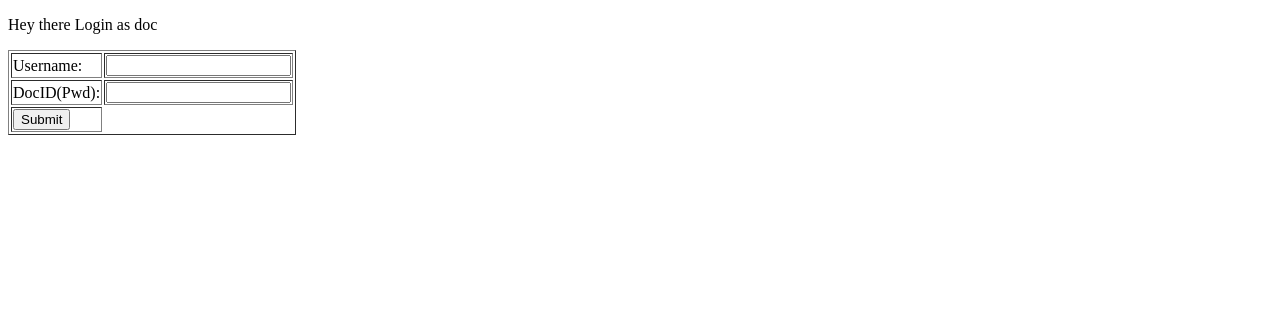
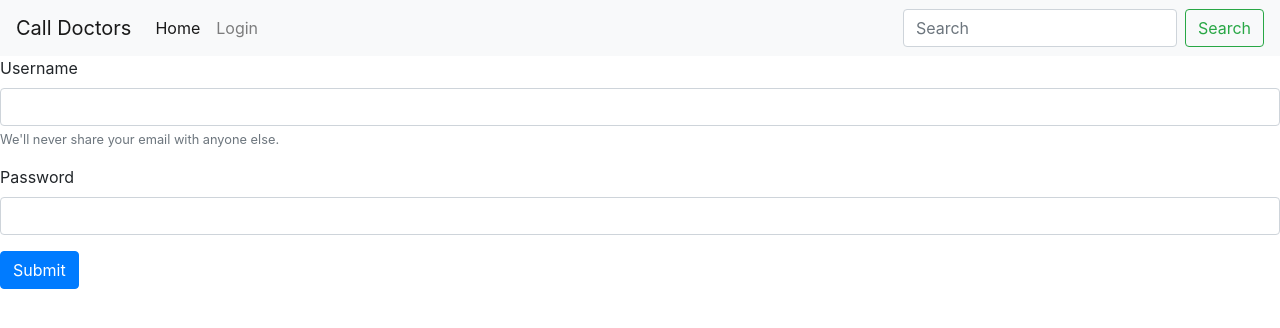
Before and after one commit to GaneshGunnala/webhook-msg, a Node server app: page /login_as_doctor in a window 1280 px wide. Shown: the top 328 px of the page. Run offline with Node 20, Linux system fonts and the light colour scheme.

Commit message:
New Changes Made

```diff
--- a/api/doctorpage.js
+++ b/api/doctorpage.js
@@ -1,20 +1,19 @@
-const express = require('express')
-const router = express.Router()
-const  app = express();
+const express = require("express");
+const router = express.Router();
+const app = express();
 
-var fs = require('fs');
+var fs = require("fs");
 
-var bodyParser = require('body-parser');
-var urlencodedParser = bodyParser.urlencoded({extended: false});
+var bodyParser = require("body-parser");
+var urlencodedParser = bodyParser.urlencoded({ extended: false });
 
-app.use(express.static(__dirname + '/views'));
-app.engine('html', require('ejs').renderFile);
-app.set('view engine', 'html');
+app.use(express.static(__dirname + "/views"));
+app.engine("html", require("ejs").renderFile);
+app.set("view engine", "html");
 // Setting up the router
 //const router = express.Router();
-var obj = JSON.parse(fs.readFileSync('doclist.json', 'utf8'));
+var obj = JSON.parse(fs.readFileSync("doclist.json", "utf8"));
 //console.log(obj);
-
 
 // router.use('/', (request ,response , next)=>{
 
@@ -22,19 +21,22 @@ var obj = JSON.parse(fs.readFileSync('doclist.json', 'utf8'));
 
 // });
 //int this page we check the form data with database data and let him login
-app.post('/', urlencodedParser, (req, res, next) => {
-    console.log("This is for doctor.js")
+app.post("/", urlencodedParser, (req, res, next) => {
+  console.log("This is for doctor.js");
 
   //got doctor form data here in req.body
   //console.log(req.body);
   var docname = req.body.uname;
   var docid = req.body.docid;
-    var count=0
+  var count = 0;
 
   //compare docid and docname from data of monogod
-	for(var i=0;i<obj.doctors.length;i++){
-    console.log(typeof obj.doctors[i].Docname);
-		if(obj.doctors[i].Docname===req.body.uname && obj.doctors[i].docid===req.body.docid ){
+  for (var i = 0; i < obj.doctors.length; i++) {
+    console.log(obj.doctors[i].Docname);
+    if (
+      obj.doctors[i].Docname === req.body.uname &&
+      obj.doctors[i].docid === req.body.docid
+    ) {
       console.log("hey there");
 
       count++;
@@ -42,55 +44,53 @@ app.post('/', urlencodedParser, (req, res, next) => {
       break;
     }
   }
-	if(count==0){
+  if (count == 0) {
     res.write("Wrong credentials");
     res.end();
-
-	}
-	else{
+  } else {
     ////Sending slack message
 
-	const https = require('https');
+    const https = require("https");
 
-const yourWebHookURL = 'https://hooks.slack.com/services/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'; // PUT YOUR WEBHOOK URL HERE
-const data={
-	"text": "Doctor "+docname+" has arrived at the hospital"
+    const yourWebHookURL =
+      "https://hooks.slack.com/services/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"; // PUT YOUR WEBHOOK URL HERE
+    const data = {
+      text: "Doctor " + docname + " has arrived at the hospital",
     };
-	function sendSlackMessage (webhookURL, messageBody) {
+    function sendSlackMessage(webhookURL, messageBody) {
       // make sure the incoming message body can be parsed into valid JSON
       try {
         messageBody = JSON.stringify(messageBody);
       } catch (e) {
-    throw new Error('Failed to stringify messageBody', e);
+        throw new Error("Failed to stringify messageBody", e);
       }
 
       // Promisify the https.request
       return new Promise((resolve, reject) => {
         // general request options, we defined that it's a POST request and content is JSON
         const requestOptions = {
-      method: 'POST',
+          method: "POST",
           header: {
-        'Content-Type': 'application/json'
-      }
+            "Content-Type": "application/json",
+          },
         };
 
         // actual request
         const req = https.request(webhookURL, requestOptions, (res) => {
-      let response = '';
+          let response = "";
 
-
-      res.on('data', (d) => {
+          res.on("data", (d) => {
             response += d;
           });
 
           // response finished, resolve the promise with data
-      res.on('end', () => {
+          res.on("end", () => {
             resolve(response);
-      })
+          });
         });
 
         // there was an error, reject the promise
-    req.on('error', (e) => {
+        req.on("error", (e) => {
           reject(e);
         });
 
@@ -103,28 +103,22 @@ const data={
     // main
     (async function () {
       if (!yourWebHookURL) {
-    console.error('Please fill in your Webhook URL');
+        console.error("Please fill in your Webhook URL");
       }
 
-  console.log('Sending slack message');
+      console.log("Sending slack message");
       try {
         const slackResponse = await sendSlackMessage(yourWebHookURL, data);
-    console.log('Message response', slackResponse);
+        console.log("Message response", slackResponse);
       } catch (e) {
-    console.error('There was a error with the request', e);
+        console.error("There was a error with the request", e);
       }
     })();
     ////
 
     ////doctors dashboard must be displayed here
-    res.render('doctordashboard.ejs',{ doctordetails: req.body});
-
+    res.render("doctordashboard.ejs", { doctordetails: req.body });
   }
-
-})
-
-
-
-
+});
 
 module.exports = app;
--- a/views/login.html
+++ b/views/login.html
@@ -1,25 +1,79 @@
 <!DOCTYPE html>
 <html>
-<head>
-        <title>Doctor Login</title>
-</head>
-<body>
-        <p>Hey there Login as doc</p>
-        <table border="1">
-        	<form method="post" action="/doctorpage">
-        		<tr>
-        			<td>Username:</td>
-        			<td><input type="text" name="uname"></td>
+  <head>
+    <meta charset="utf-8" />
+    <meta http-equiv="X-UA-Compatible" content="IE=edge" />
+    <title>Login</title>
+    <meta name="viewport" content="width=device-width, initial-scale=1" />
+    <link rel="stylesheet" type="text/css" media="screen" href="main.css" />
+    <link
+      rel="stylesheet"
+      href="https://stackpath.bootstrapcdn.com/bootstrap/4.4.1/css/bootstrap.min.css"
+      integrity="sha384-Vkoo8x4CGsO3+Hhxv8T/Q5PaXtkKtu6ug5TOeNV6gBiFeWPGFN9MuhOf23Q9Ifjh"
+      crossorigin="anonymous"
+    />
+    <script src="main.js"></script>
+  </head>
+  <body>
+    <nav class="navbar navbar-expand-sm navbar-light bg-light">
+      <a class="navbar-brand" href="#">Call Doctors</a>
+      <button
+        class="navbar-toggler d-lg-none"
+        type="button"
+        data-toggle="collapse"
+        data-target="#collapsibleNavId"
+        aria-controls="collapsibleNavId"
+        aria-expanded="false"
+        aria-label="Toggle navigation"
+      >
+        <span class="navbar-toggler-icon"></span>
+      </button>
+      <div class="collapse navbar-collapse" id="collapsibleNavId">
+        <ul class="navbar-nav mr-auto mt-2 mt-lg-0">
+          <li class="nav-item active">
+            <a class="nav-link" href="index.html"
+              >Home <span class="sr-only">(current)</span></a
+            >
+          </li>
+          <li class="nav-item">
+            <a class="nav-link" href="/login_as_doctor">Login</a>
+          </li>
+        </ul>
+        <form class="form-inline my-2 my-lg-0">
+          <input
+            class="form-control mr-sm-2"
+            type="text"
+            placeholder="Search"
+          />
+          <button class="btn btn-outline-success my-2 my-sm-0" type="submit">
+            Search
+          </button>
+        </form>
+      </div>
+    </nav>
 
-        		</tr>
-        		<tr>
-        			<td>DocID(Pwd):</td>
-        			<td><input type="password" name="docid"></td>
-        		</tr>
-        		<tr>
-        			<td><input type="submit" name="submit"></td>
-        		</tr>
-        	</form>
-        </table>
-</body>
+    <form action="/doctorpage" method="post">
+      <div class="form-group">
+        <label for="exampleInputEmail1">Username</label>
+        <input
+          type="text"
+          class="form-control"
+          id="uname"
+          name="uname"
+          aria-describedby="emailHelp"
+        />
+        <small id="emailHelp" class="form-text text-muted"
+          >We'll never share your email with anyone else.</small
+        >
+      </div>
+      <div class="form-group">
+        <label for="exampleInputPassword1">Password</label>
+        <input type="password" class="form-control" id="docid" name="docid" />
+      </div>
+
+      <button type="submit" class="btn btn-primary" name="submit">
+        Submit
+      </button>
+    </form>
+  </body>
 </html>
```
Also changed, not shown: api/doclist.json (deleted, +0 -8 lines), api/login_as_doctor.js (+9 -16 lines), doclist.json (+12 -12 lines), views/doctordashboard.ejs (+19 -2 lines), views/index.html (+85 -15 lines). Lines whose indentation alone changed are shown as unchanged.
